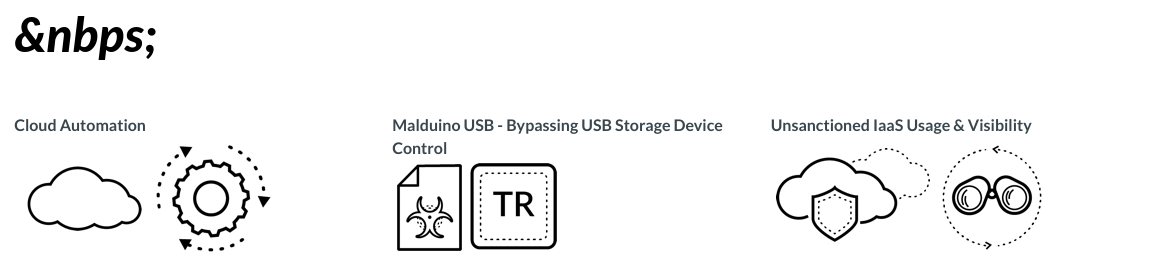
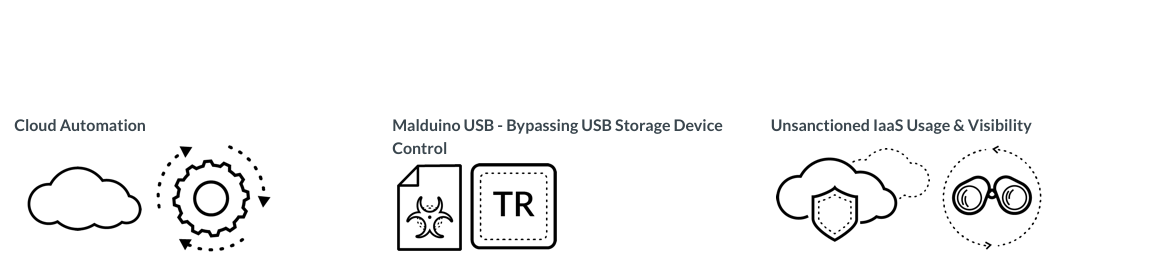
Before and after one commit to panw-uk/demomatic-landing-page, a plain HTML site: page index.html in a window 1280 px wide. Shown: the top 280 px of the page, 129-1280 px from the left. Drawn offline with Linux system fonts and the light colour scheme; a web font is replaced by a local one.

Commit message:
Update index.html

```diff
--- a/index.html
+++ b/index.html
@@ -8,7 +8,7 @@
   <body>
         <b>
         <table border="0">
-        	<tr><td><img src="logo.png"></td><td>&nbsp;&nbsp;&nbsp;&nbsp;&nbsp;&nbsp;</td><td><h1>&nbps;</h1></td></tr>
+        	<tr><td><img src="logo.png"></td><td>&nbsp;&nbsp;&nbsp;&nbsp;&nbsp;&nbsp;</td><td><h1>&nbsp;</h1></td></tr>
         	<tr><td>&nbsp;</td><td>&nbsp;</td><td>
         		<br><br>
         		<table border="0">
```
